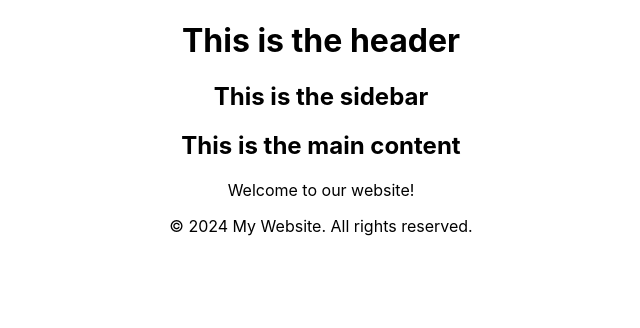
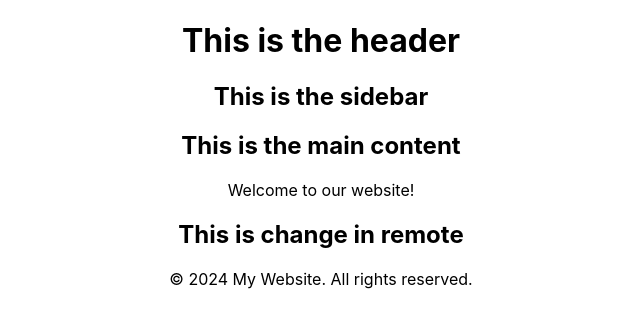
Before and after one commit to sarojregmi926/Figma_Html, a React (Create React App) app in the folder reacttest/: page / in a window 1280 px wide. Shown: the top 328 px of the page, without its empty margins (319-959 px from the left). Built offline with nearby package versions, Linux system fonts and the light colour scheme.

Commit message:
Update MainContent.js

```diff
--- a/reacttest/src/components/MainContent.js
+++ b/reacttest/src/components/MainContent.js
@@ -6,6 +6,8 @@ function MainContent() {
     <main>
       <h2>This is the main content</h2>
       <p>Welcome to our website!</p>
+      <h2>This is change in remote</h2>
+
     </main>
   );
 }
```
